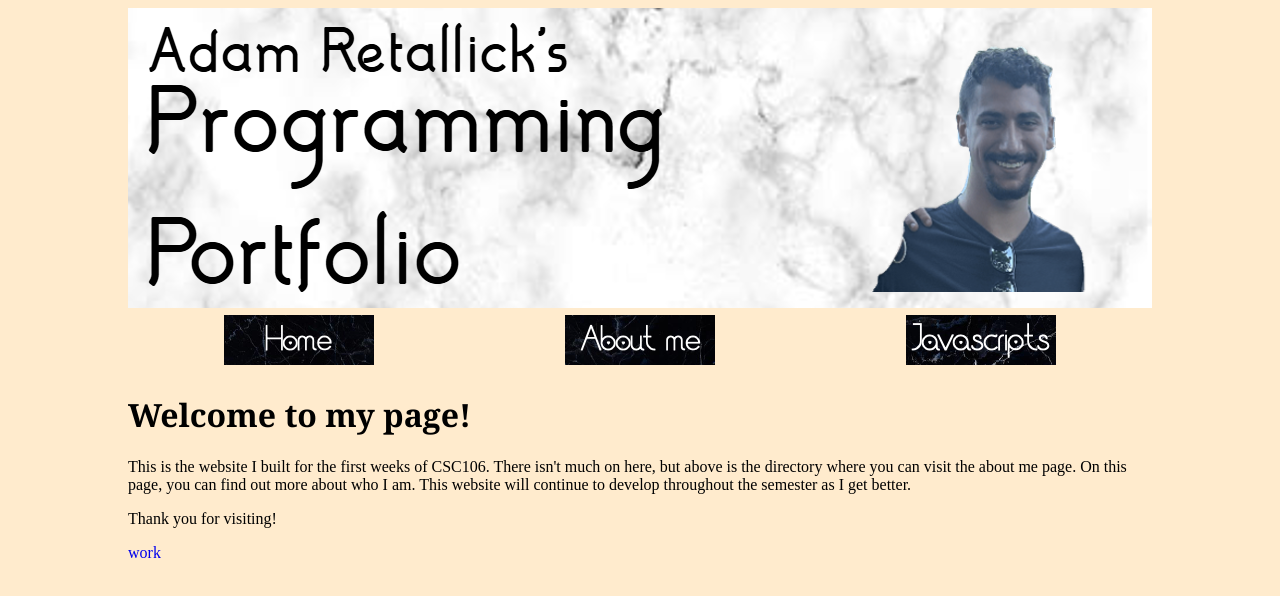
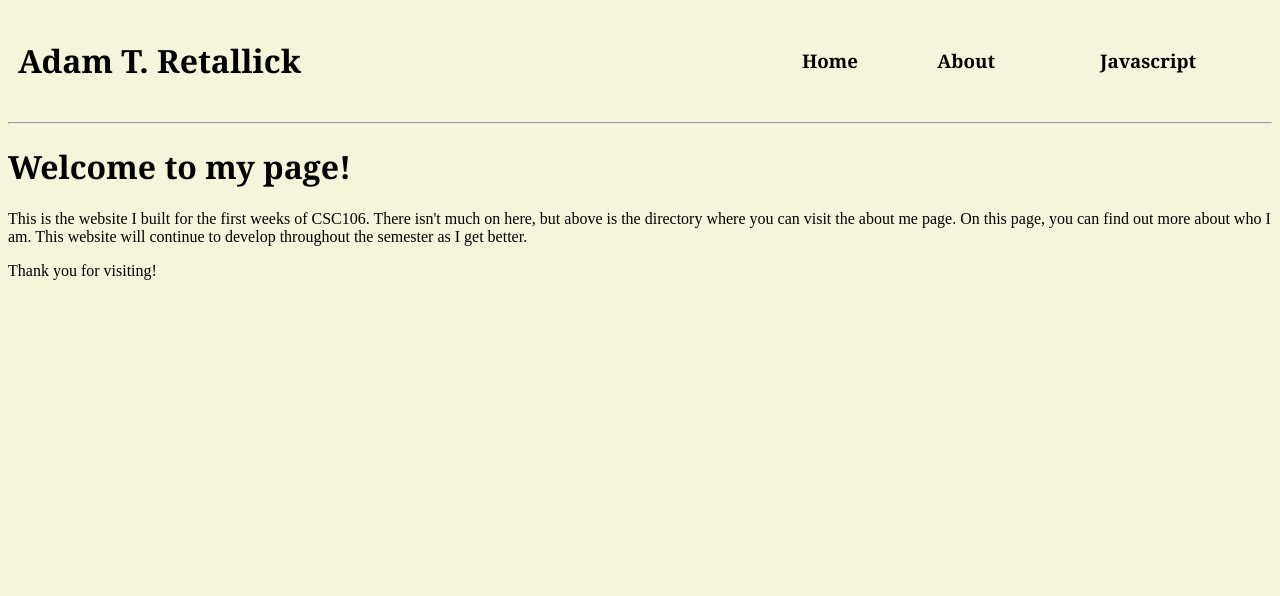
Before and after one commit to Adamret/Adamret.github.io, a plain HTML site: page home.html in a window 1280 px wide. Drawn offline with Linux system fonts and the light colour scheme.

Commit message:
Add files via upload

```diff
--- a/home.html
+++ b/home.html
@@ -7,25 +7,30 @@
     <title>Adam's website</title>
 </head>
 <body>
-    <div id="content">
-    <a href="index.html"><img src="banner.png"></a>
-        <table width="1024px">
+        <div id="header">
+            <div id="Name">
+                <a href="index.html"><h1>Adam T. Retallick</h1></a>
+            </div>
+            <div id="buttons">
+                <table width="500px">
                     <tr>
                         <td align="center">
-                    <a href="home.html"><img src="Home.png"></a>
+                            <a href="home.html"><h3>Home</h3></a>
                         </td>
                         <td align="center">
-                    <a href="Aboutme.html"><img src="Aboutme.png"></a>
+                            <a href="Aboutme.html"><h3>About</h3></a>
                         </td>
                         <td align="center">
-                    <a href="javascript.html"><img src="javascripts.png"></a>
+                            <a href="javascript.html"><h3>Javascript</h3></a>
                         </td>
                     </tr>
                 </table>
+            </div>
+        </div>
+        <hr>
     <h1>Welcome to my page!</h1>
         <p>This is the website I built for the first weeks of CSC106. There isn't much on here, but above is the directory where you can visit the about me page. On this page, you can find out more about who I am. This website will continue to develop throughout the semester as I get better. </p>
         <P>Thank you for visiting!</P>
-        <a href="home-retallick.html">work</a>
     </div>
 </body>
 </html>
--- a/style.css
+++ b/style.css
@@ -1,5 +1,5 @@
 #mainpage {background-color: beige;}
-body {background-color: blanchedalmond;}
+body {background-color: beige;}
 h1 {color: black;}
 #content {
     width: 1024px;
```
Also changed, not shown: home-retallick.html (added, +40 -0 lines), javascript.html (+12 -6 lines). Lines whose indentation alone changed are shown as unchanged.
